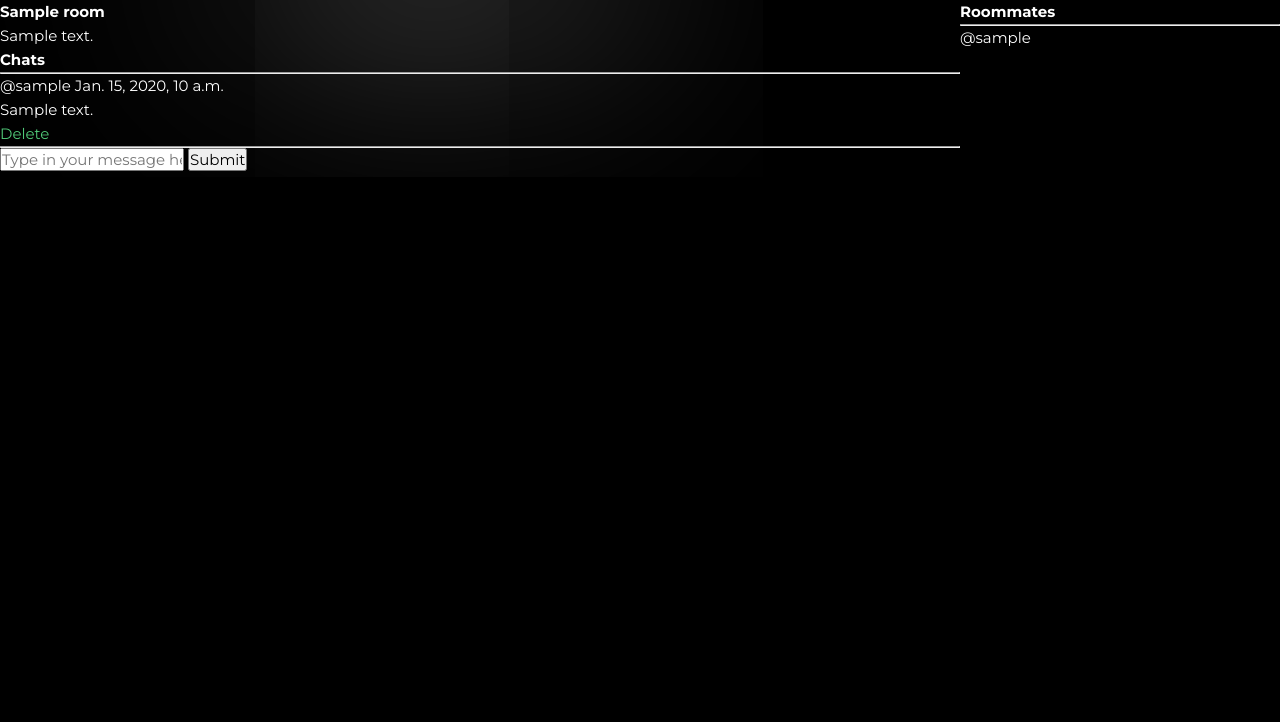
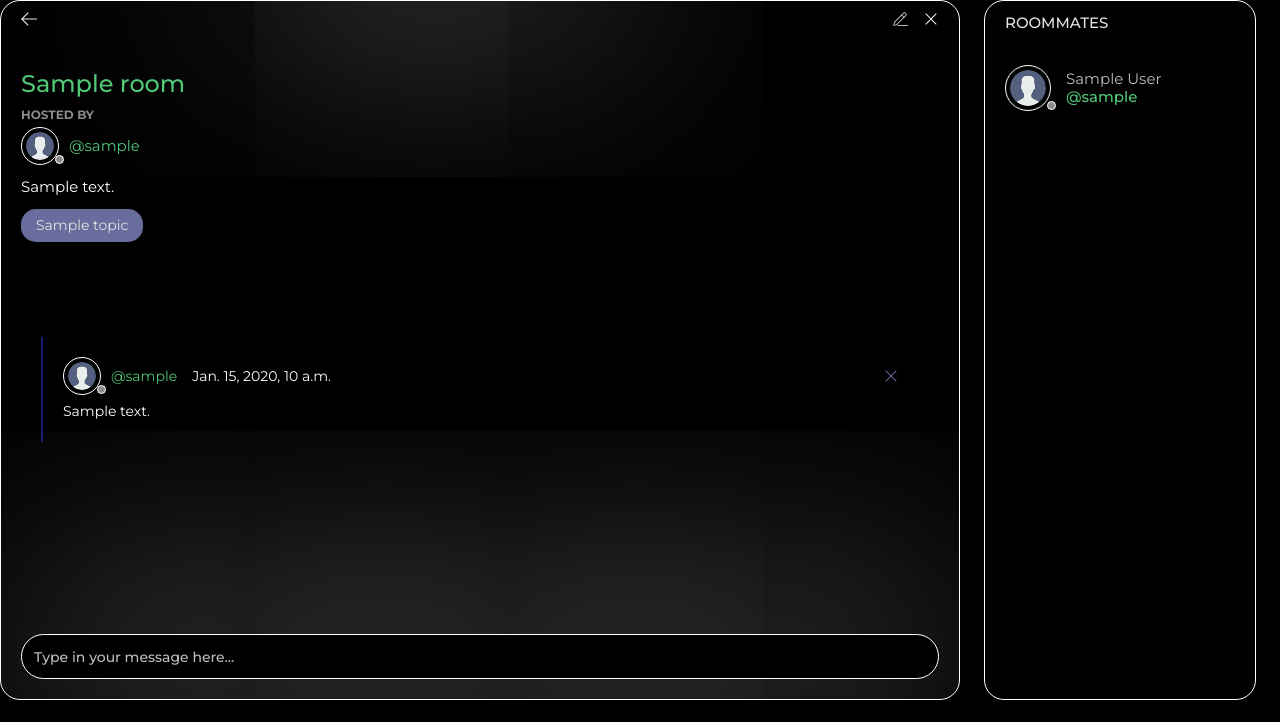
Before and after one commit to arindam-sahoo/Community-WebApp, a Django app: page /room/1 in a window 1280 px wide. Shown: the part 78-800 px from the top of the page. Run offline with Django 5.2, Linux system fonts and the light colour scheme; a user stored in the database is signed in; tables that the repository leaves empty hold one stand-in row (values such as "Sample post").

Commit message:
Room Frontend Done

```diff
--- a/backend/api/templates/api/feed.html
+++ b/backend/api/templates/api/feed.html
@@ -41,7 +41,7 @@
         </svg>
         5.3k Joined
       </a>
-      <p class="roomListRoom__topic">{{ room.topic.name }}</p>
+      <a href="{% url 'homepage' %}?q={{ room.topic.name }}" class="roomListRoom__topic" style="color: #fff;">{{ room.topic.name }}</a>
     </div>
 </div>
 {% endfor %}
--- a/backend/api/templates/api/room.html
+++ b/backend/api/templates/api/room.html
@@ -1,4 +1,5 @@
-{% extends "main.html" %}
+{% extends 'main.html' %}
+{% load static %}
 
 {% block content %}
   <style>
@@ -9,33 +10,100 @@
   </style>
 
   <div class="main-container">
-        <div>
-            <h1>{{ room.name }}</h1>
-            <p>{{ room.description }}</p>
+    <div class="room">
+      <div class="room__top">
+        <div class="room__topLeft">
+          <a href="{% url 'homepage' %}">
+            <svg version="1.1" xmlns="http://www.w3.org/2000/svg" width="32" height="32" viewBox="0 0 32 32">
+              <title>arrow-left</title>
+              <path d="M13.723 2.286l-13.723 13.714 13.719 13.714 1.616-1.611-10.96-10.96h27.625v-2.286h-27.625l10.965-10.965-1.616-1.607z"></path>
+            </svg>
+          </a>
+        </div>
+
+        <div class="room__topRight">
+          <a  href="{% url 'update-room' room.id %}">
+            <svg enable-background="new 0 0 24 24" height="32" viewBox="0 0 24 24" width="32" xmlns="http://www.w3.org/2000/svg">
+              <title>edit</title>
+              <g>
+                <path d="m23.5 22h-15c-.276 0-.5-.224-.5-.5s.224-.5.5-.5h15c.276 0 .5.224.5.5s-.224.5-.5.5z" />
+              </g>
+              <g>
+                <g>
+                  <path d="m2.5 22c-.131 0-.259-.052-.354-.146-.123-.123-.173-.3-.133-.468l1.09-4.625c.021-.09.067-.173.133-.239l14.143-14.143c.565-.566 1.554-.566 2.121 0l2.121 2.121c.283.283.439.66.439 1.061s-.156.778-.439 1.061l-14.142 14.141c-.065.066-.148.112-.239.133l-4.625 1.09c-.038.01-.077.014-.115.014zm1.544-4.873-.872 3.7 3.7-.872 14.042-14.041c.095-.095.146-.22.146-.354 0-.133-.052-.259-.146-.354l-2.121-2.121c-.19-.189-.518-.189-.707 0zm3.081 3.283h.01z" />
+                </g>
+                <g>
+                  <path d="m17.889 10.146c-.128 0-.256-.049-.354-.146l-3.535-3.536c-.195-.195-.195-.512 0-.707s.512-.195.707 0l3.536 3.536c.195.195.195.512 0 .707-.098.098-.226.146-.354.146z" />
+                </g>
+              </g>
+            </svg>
+          </a>
+          <a href="{% url 'delete-room' room.id %}">
+            <svg version="1.1" xmlns="http://www.w3.org/2000/svg" width="32" height="32" viewBox="0 0 32 32">
+              <title>remove</title>
+              <path d="M27.314 6.019l-1.333-1.333-9.98 9.981-9.981-9.981-1.333 1.333 9.981 9.981-9.981 9.98 1.333 1.333 9.981-9.98 9.98 9.98 1.333-1.333-9.98-9.98 9.98-9.981z"></path>
+            </svg>
+          </a>
+        </div>
+      </div>
+      <div class="room__box scroll">
+        <div class="room__header scroll">
+          <div class="room__info">
+            <h3>{{ room.name }}</h3>
+          </div>
+          <div class="room__hosted">
+            <p>Hosted By</p>
+            <a href="#" class="room__author">
+              <div class="avatar avatar--small">
+                <img src="{% static 'images/avatar.svg' %}" />
+              </div>
+              <span>@{{ room.host.username }}</span>
+            </a>
+          </div>
+          <div class="room__details">{{ room.description }}</div>
+          <span class="room__topics">{{ room.topic }}</span>
+        </div>
 
         <div class="comment-wrapper">
-                <h3>Chats</h3>
-                <hr/>
-
+          <div class="room__conversation">
+            <div class="threads scroll">
               {% for message in room_messages %}
-                    <div>
-                        {% comment %} <small>@{{ message.user }}    {{ message.created|timesince }} ago</small> {% endcomment %}
-                        <small>@{{ message.user }}    {{ message.created }}</small>
-                        <p>{{ message.body }}</p>
+                <div class="thread">
+                  <div class="thread__top">
+                    <div class="thread__author">
+                      <a href="#" class="thread__authorInfo">
+                        <div class="avatar avatar--small">
+                          <img src="{% static 'images/avatar.svg' %}" />
+                        </div>
+                        <span>@{{ message.user }}</span>
+                      </a>
+                      <span class="thread__date">{{ message.created }}</span>
+                    </div>
                     {% if request.user == message.user %}
-                            <a href="{% url 'delete-message' message.id %}">Delete</a>
+                      <a href="{% url 'delete-message' message.id %}">
+                        <div class="thread__delete">
+                          <svg version="1.1" xmlns="http://www.w3.org/2000/svg" width="32" height="32" viewBox="0 0 32 32">
+                            <title>remove</title>
+                            <path d="M27.314 6.019l-1.333-1.333-9.98 9.981-9.981-9.981-1.333 1.333 9.981 9.981-9.981 9.98 1.333 1.333 9.981-9.98 9.98 9.98 1.333-1.333-9.98-9.98 9.98-9.981z"></path>
+                          </svg>
+                        </div>
+                      </a>
                     {% endif %}
-                        <hr/>
+                  </div>
+                  <div class="thread__details">{{ message.body }}</div>
                 </div>
               {% endfor %}
             </div>
+          </div>
+        </div>
+      </div>
 
       {% if request.user.is_authenticated %}
-                <div class="comment-form">
+        <div class="comment-form room__message">
           <form method="POST" action="">
             {% csrf_token %}
-                        <input type="text" name="message_body" placeholder="Type in your message here..." autocomplete="off"/>
-                        <input type="submit" value="Submit">
+            <input type="text" name="message_body" placeholder="Type in your message here..." autocomplete="off" style="background-color: #000;" />
+            {% comment %} <input type="submit" value="Submit" /> {% endcomment %}
           </form>
         </div>
       {% else %}
@@ -45,15 +113,21 @@
       {% endif %}
     </div>
 
-        <div>
-            <h3>Roommates</h3>
-            <hr/>
+    <div class="participants" style="margin: 0px 24px;">
+      <h3 class="participants__top">Roommates</h3>
+      <div class="participants__list scroll">
         {% for participant in participants %}
-                    <div>
-                        <p>@{{ participant.username }}</p>
+          <a href="{% url 'user-profile' participant.id %}" class="participant">
+            <div class="avatar avatar--medium">
+              <img src="{% static 'images/avatar.svg' %}" />
             </div>
+            <p>
+              {{ participant.first_name }} {{ participant.last_name }}
+              <span>@{{ participant.username }}</span>
+            </p>
+          </a>
         {% endfor %}
       </div>
     </div>
-
-{% endblock content %}
+  </div>
+{% endblock %}
```
Lines whose indentation alone changed are shown as unchanged.
